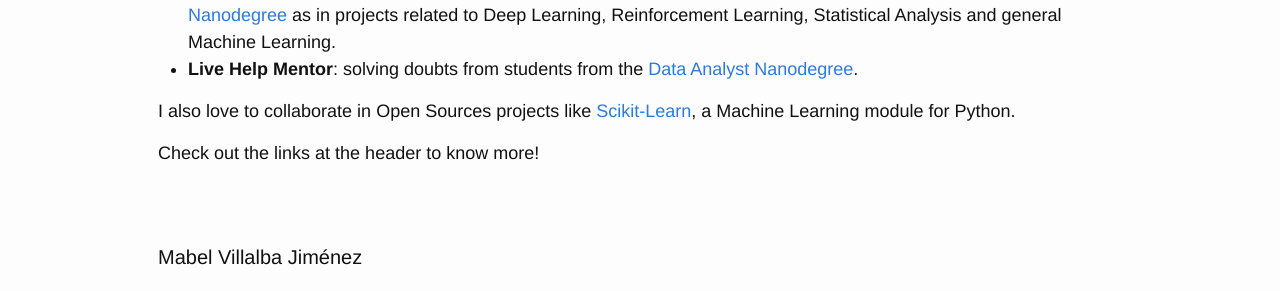
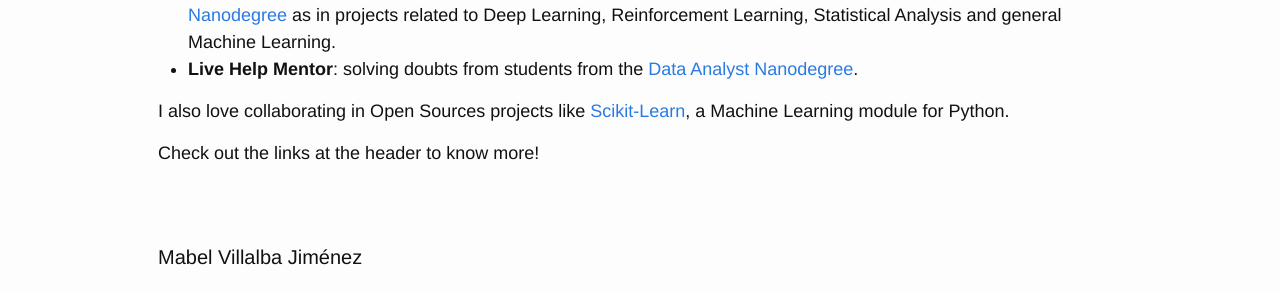
Before and after one commit to mabelvj/mabelvj.github.io, a Jekyll site: the page built from index.md, in a window 1280 px wide. Shown: the part 426-717 px from the top of the page. Built offline with Jekyll 4.4.1, drawn with Linux system fonts in a browser that asks for light colours; some web fonts are replaced; Markdown is read by kramdown in place of the engine named in the settings; comment, search, counter and statistics services are not loaded.

Commit message:
Update index.md

```diff
--- a/index.md
+++ b/index.md
@@ -38,6 +38,6 @@ In addition, I spend my time working for [Udacity](https://www.udacity.com/) as:
 - **Project Reviewer**: helping students from the [Deep Learning Nanodegree Foundation](https://www.udacity.com/course/deep-learning-nanodegree-foundation--nd101) and the [Artificial Intelligence Nanodegree](https://www.udacity.com/course/artificial-intelligence-nanodegree--nd889) as in projects related to Deep Learning, Reinforcement Learning, Statistical Analysis and general Machine Learning.
 - **Live Help Mentor**: solving doubts from students from the [Data Analyst Nanodegree](https://www.udacity.com/course/data-analyst-nanodegree--nd002).
 
-I also love to collaborate in Open Sources projects like [Scikit-Learn](ttps://github.com/mabelvj/scikit-learn), a Machine Learning module for Python.
+I also love collaborating in Open Sources projects like [Scikit-Learn](ttps://github.com/mabelvj/scikit-learn), a Machine Learning module for Python.
 
 Check out the links at the header to know more!
```
